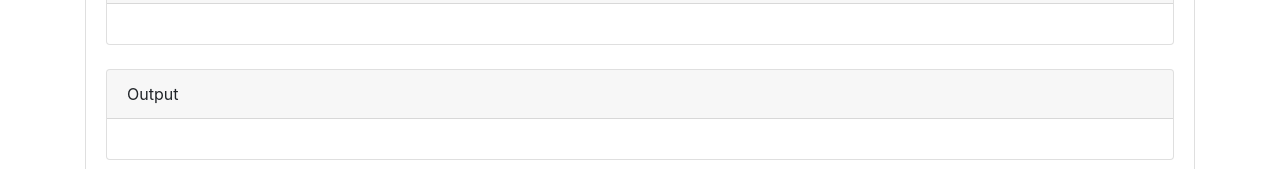
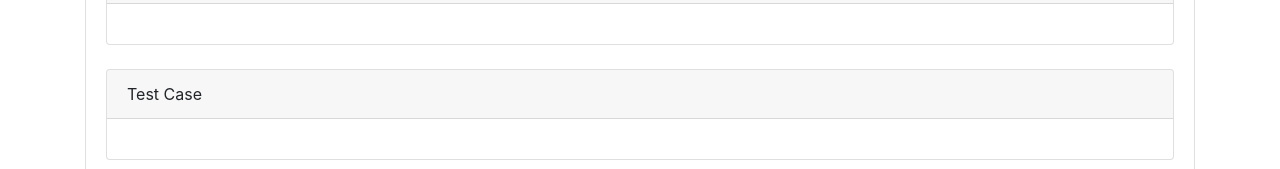
Before and after one commit to tanish36/BEProject, a React (Create React App) app in the folder frontend/: page /Problem in a window 1280 px wide. Shown: the part 301-470 px from the top of the page. Built offline with nearby package versions, Linux system fonts and the light colour scheme.

Commit message:
Problem page again

```diff
--- a/frontend/src/Problem.js
+++ b/frontend/src/Problem.js
@@ -11,14 +11,16 @@ function Problem({name ,tags ,statement ,exampl, constraints, txtcase}) {
         <div>
              <Card >
                 <Card.Body>
-                    <Card.Title className="text-center">  <h2>{name}</h2>        <small>Tags {tags}</small></Card.Title>
+                    <Card.Title className="text-center">  <h2>{name}</h2>        <small>Tags {tags}</small>  <br></br>
+                    <small>{constraints}</small>
+                    </Card.Title>
                     <Card>
                         <Card.Header>Problem Statement</Card.Header>
                         <Card.Body>
 
                             <Card.Text>
                                 {statement}
-                                {constraints}
+
                             </Card.Text>
                         </Card.Body>
                     </Card>
@@ -33,7 +35,7 @@ function Problem({name ,tags ,statement ,exampl, constraints, txtcase}) {
                     </Card>
                     <br />
                     <Card>
-                        <Card.Header>Output</Card.Header>
+                        <Card.Header>Test Case</Card.Header>
                         <Card.Body>
                             <Card.Text>
                                 {txtcase}
```
Also changed, not shown: 1 other file (tests, documents, lock files or other folders).
